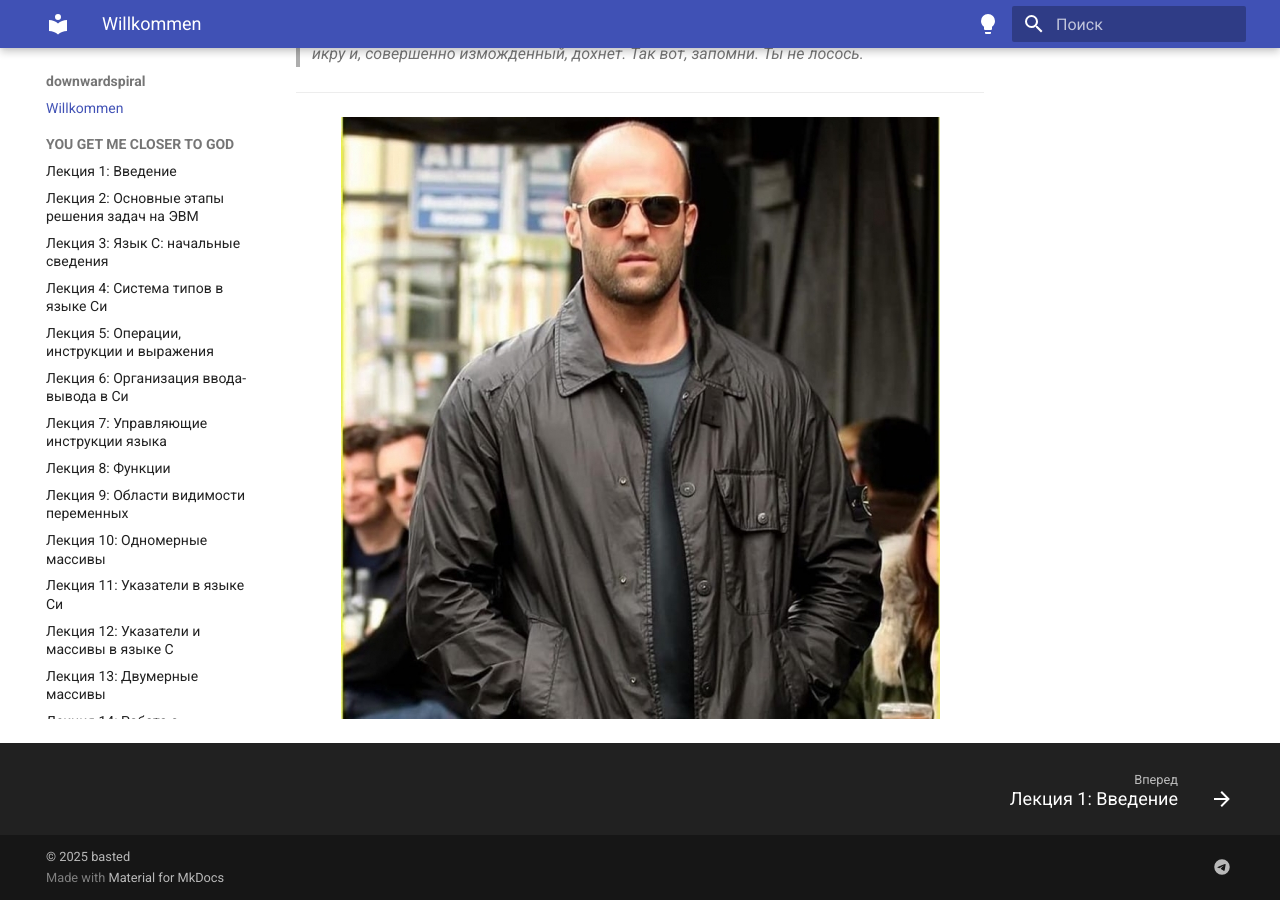
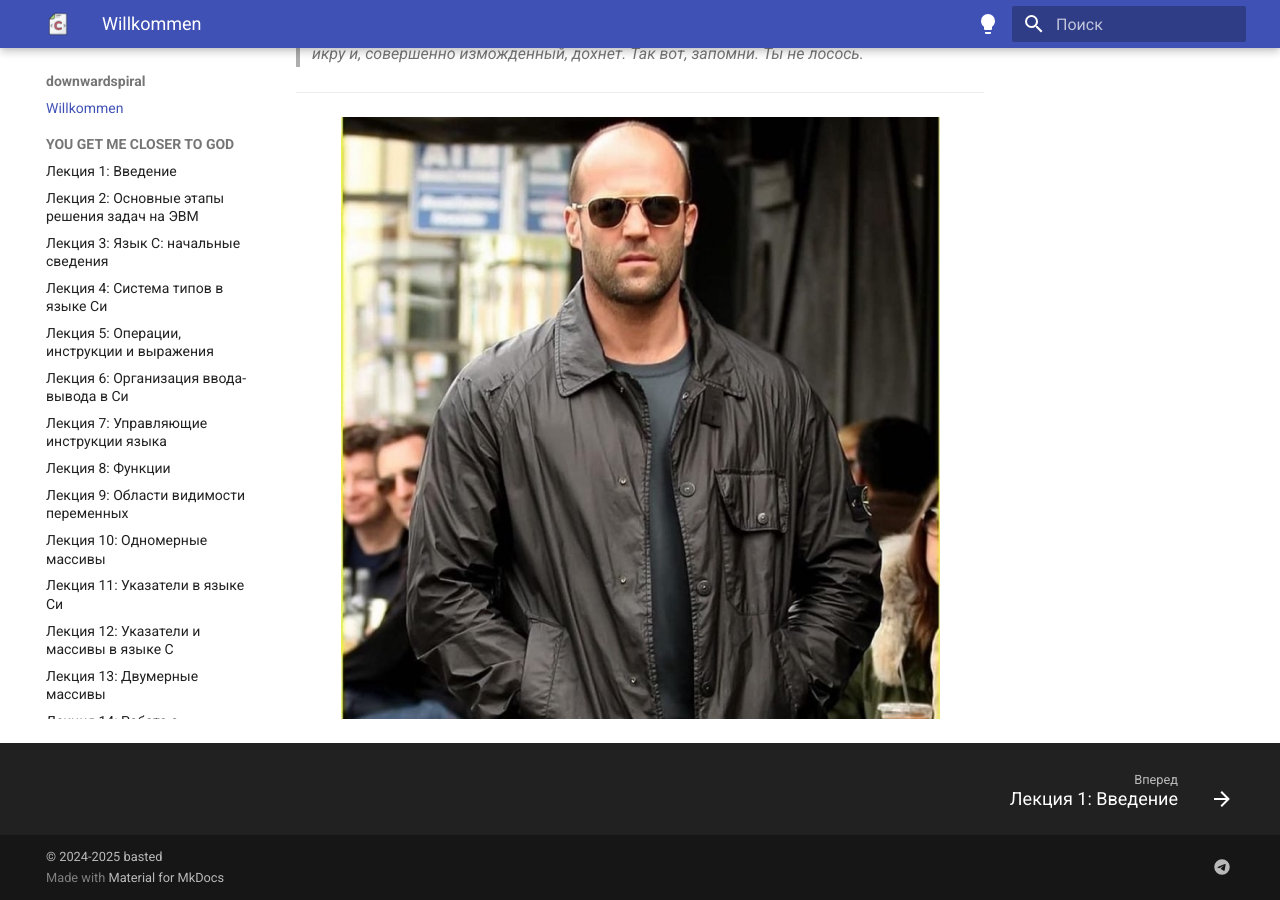
Before and after one commit to b1sted/docs, an MkDocs documentation site: the page built from docs/index.md, in a window 1280 px wide and 900 px high, scrolled down 1223 px. Built offline with MkDocs 1.6.1 and Material for MkDocs 9.7.7, drawn with Linux system fonts in a browser that asks for light colours.

Commit message:
Logo and flavicon add

```diff
--- a/mkdocs.yml
+++ b/mkdocs.yml
@@ -6,7 +6,8 @@ site_url: https://docs.basted.ru
 theme:
   name: material
   language: ru
-  logo:
+  logo: assets/images/favicon.png
+  favicon: assets/images/favicon.png
 
   palette:
     # Palette toggle for light mode
@@ -49,9 +50,6 @@ extra:
       link: https://t.me/SpiralNotify_bot
   meta_description: "Документация и лекции по программированию на языке C, Bash и Linux. Учебные материалы, углубленные пояснения и практические советы для студентов и разработчиков. Современные подходы к обучению и созданию программ с акцентом на практическое применение знаний."
   meta_robots: "index, follow"
-  # analytics:
-  #   provider: google
-  #   property: !ENV GOOGLE_ANALYTICS_KEY
 
 plugins:
   - search
@@ -94,7 +92,7 @@ extra_css:
   - https://unpkg.com/katex@0/dist/katex.min.css
 
 copyright: |
-  &copy; 2025 <a href="https://basted.ru" target="_blank" rel="noopener">basted</a>
+  &copy; 2024-2025 <a href="https://basted.ru" target="_blank" rel="noopener">basted</a>
 
 # Page tree
 nav:
```
Also changed, not shown: docs/assets/images/favicon.png (added).
